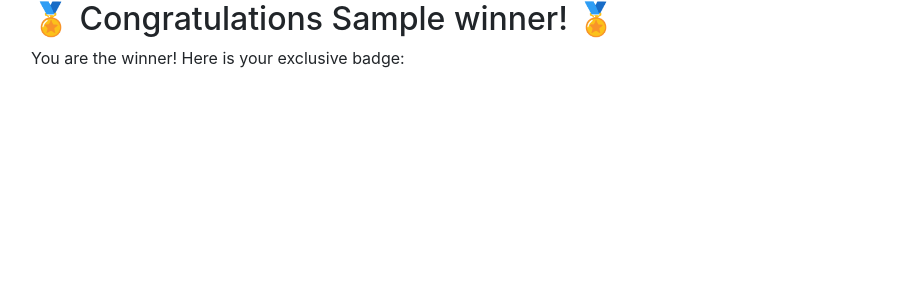
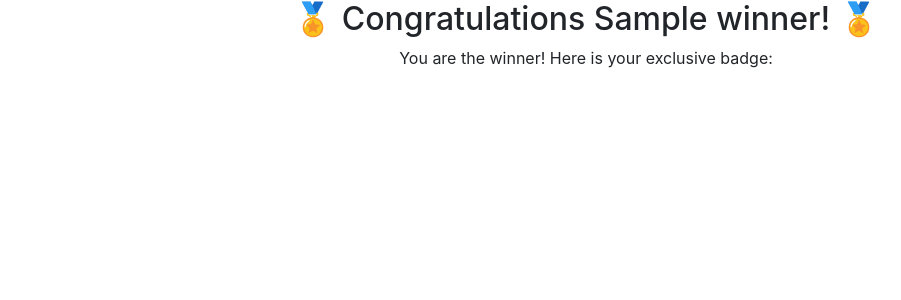
Before and after one commit to wshyen/MeowMeowU, a Flask app: template Website/templates/badge.html in a window 1280 px wide. Shown: the part 62-362 px from the top of the page, without its empty margins (54-955 px from the left). Run offline with Flask 3, Linux system fonts and the light colour scheme; the template is opened without the code that fills it: most values are stand-ins (such as "Sample title", 1, 10 or a date in 2020); some libraries are stand-ins or nearby versions.

Commit message:
move text to center

```diff
--- a/Website/templates/badge.html
+++ b/Website/templates/badge.html
@@ -3,6 +3,13 @@
 {% block title %}Badge{% endblock %}
 
 {% block content %}
+
+<style>
+    .container {
+        text-align: center;
+    }
+
+</style>
 <div class="container">
 
     <h2>🏅 Congratulations {{ winner.name }}! 🏅</h2>
```
